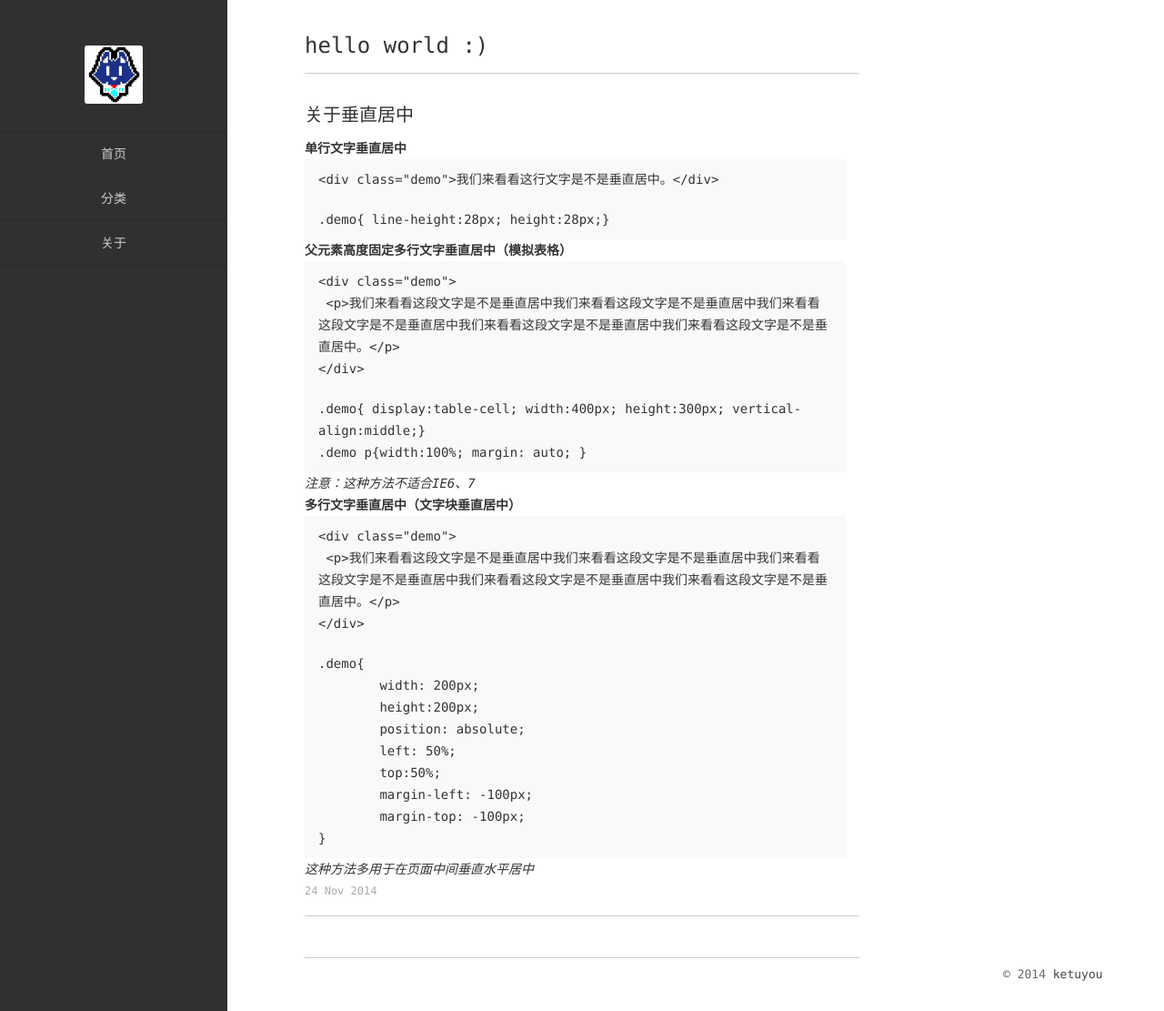
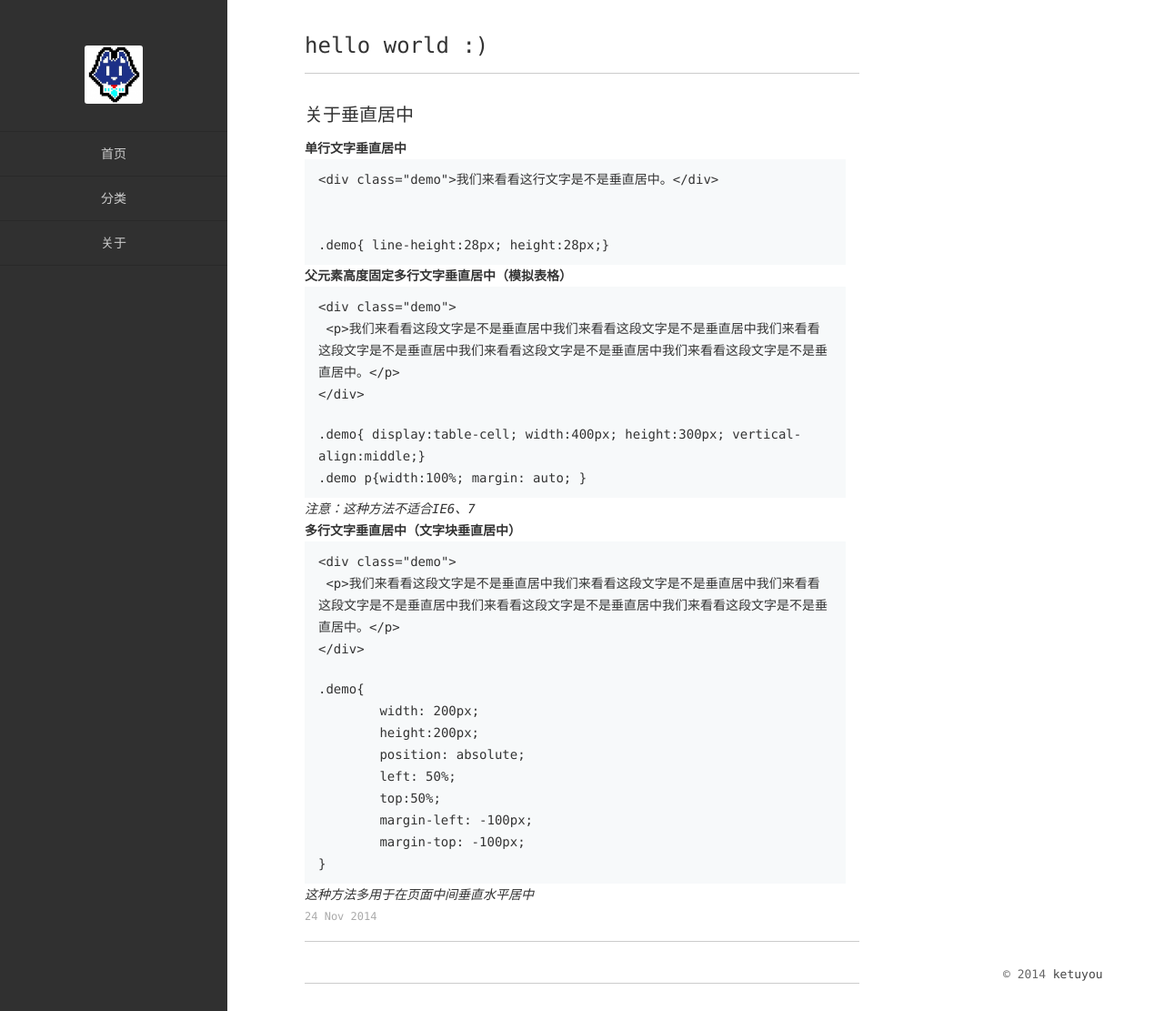
Before and after one commit to Ketuyou/ketuyou.github.io, a Jekyll site: the page built from _posts/2014-11-24-vertical-align.md, in a window 1280 px wide. Shown: the whole page at 91% size. Built offline with Jekyll 4.4.1, drawn with Linux system fonts in a browser that asks for light colours; comment, search, counter and statistics services are not loaded.

Commit message:
Update 2014-11-24-vertical-align.md

````diff
--- a/_posts/2014-11-24-vertical-align.md
+++ b/_posts/2014-11-24-vertical-align.md
@@ -5,12 +5,11 @@ category : css
 ---
 ### 单行文字垂直居中
 
-```html
-<div class="demo">我们来看看这行文字是不是垂直居中。</div>
-```
-```css
-.demo{ line-height:28px; height:28px;}
-```
+    <div class="demo">我们来看看这行文字是不是垂直居中。</div>
+
+
+    .demo{ line-height:28px; height:28px;}
+
 
 <!--break-->
 
````
